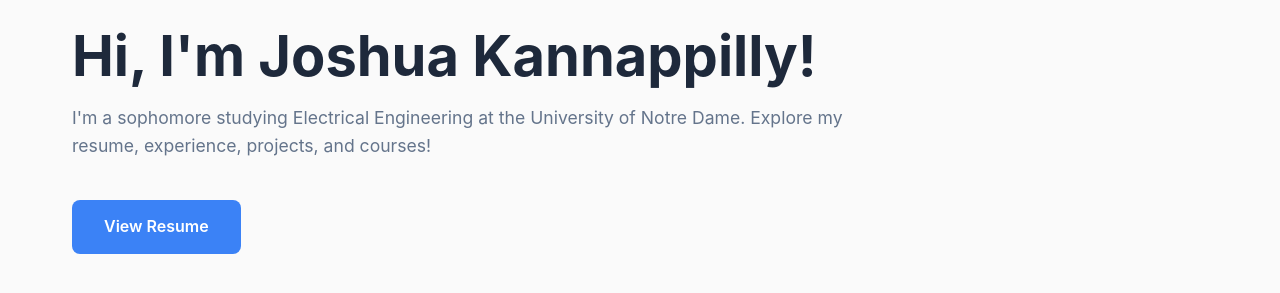
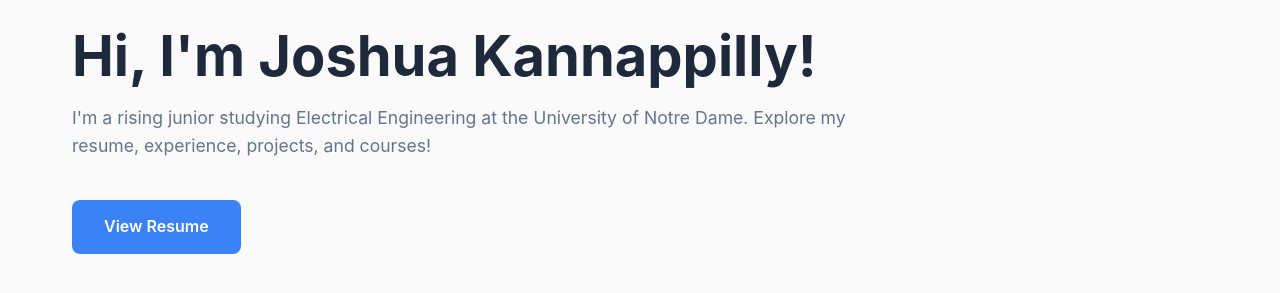
Before and after one commit to joshkanna/joshkanna.github.io, a Jekyll site: the page built from index.md, in a window 1280 px wide and 900 px high. Shown: the part 302-595 px from the top of the window. Built offline with Jekyll 4.4.1, drawn with Linux system fonts in a browser that asks for light colours.

Commit message:
update bio

```diff
--- a/index.md
+++ b/index.md
@@ -5,7 +5,7 @@ title: Home
 <section id="home">
     <div class="hero-content">
         <h1>Hi, I'm Joshua Kannappilly!</h1>
-        <p class="supporting-text">I'm a sophomore studying Electrical Engineering at the University of Notre Dame. Explore my resume, experience, projects, and courses!</p>
+        <p class="supporting-text">I'm a rising junior studying Electrical Engineering at the University of Notre Dame. Explore my resume, experience, projects, and courses!</p>
         <div class="cta-buttons">
             <a href="/assets/JoshuaKannappillyResume.pdf" class="btn btn-primary" target="_blank">View Resume</a>
         </div>
```
